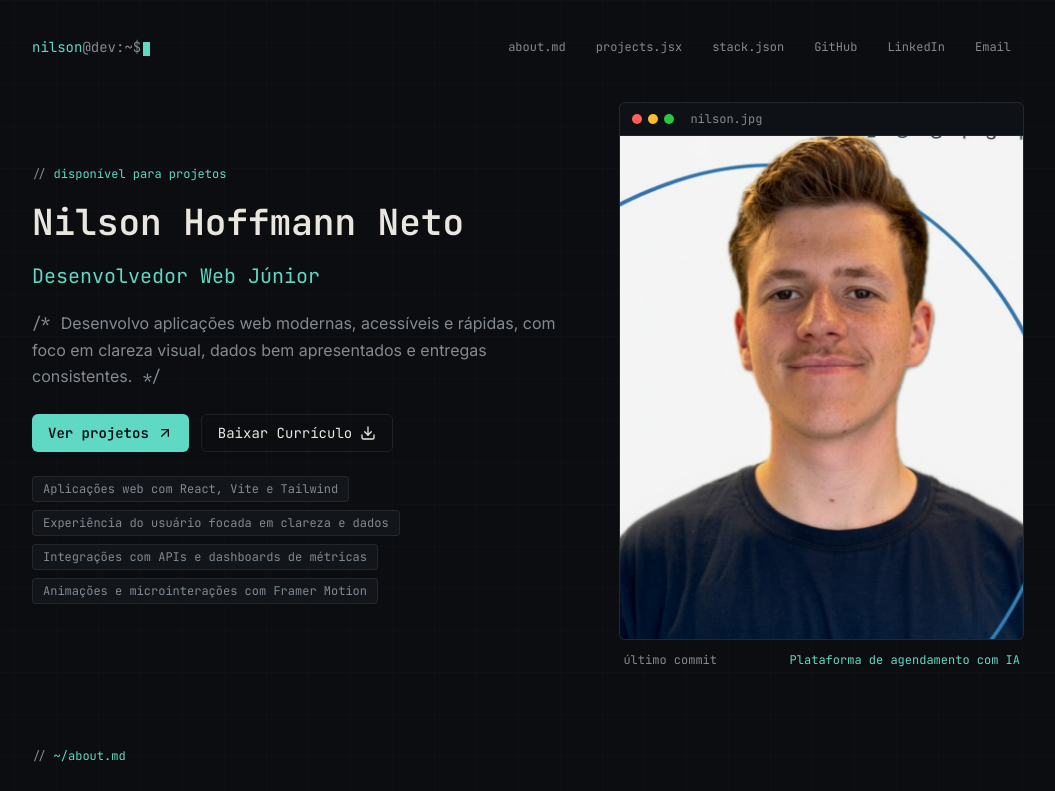
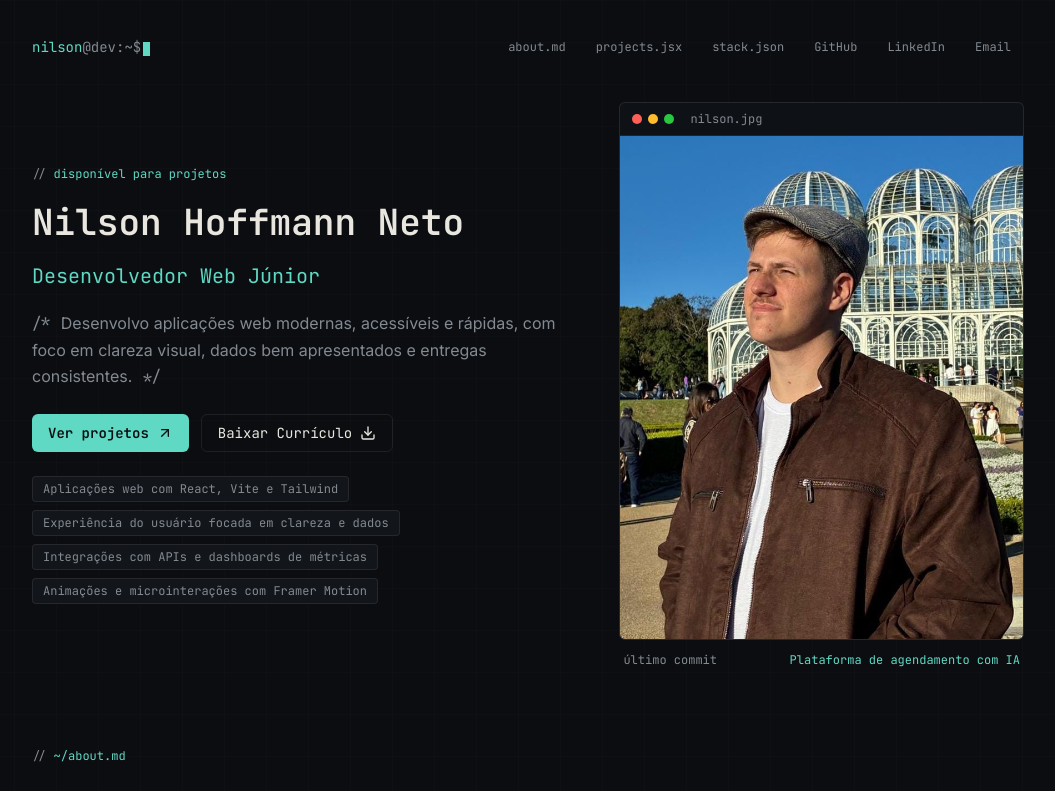
Before and after one commit to nilson216/portifolio, a React (Vite) app: page / in a window 1280 px wide. Shown: the top 791 px of the page, without its empty margins (112-1167 px from the left). Built offline with nearby package versions, Linux system fonts and the light colour scheme; the HTML template or start-up script is replaced by a standard one.

Commit message:
feat: adicionado nova foto

```diff
--- a/src/data.js
+++ b/src/data.js
@@ -5,7 +5,7 @@ export const hero = {
     'Desenvolvo aplicações web modernas, acessíveis e rápidas, com foco em clareza visual, dados bem apresentados e entregas consistentes.',
   ctaPrimary: 'Ver projetos',
   ctaSecondary: 'Baixar Currículo',
-  avatar: '/me.jpg', // coloque sua foto em public/me.jpg
+  avatar: '/me.jpeg', // coloque sua foto em public/me.jpeg
 };
 
 export const about = {
```
Also changed, not shown: public/me.jpeg (added), public/me.jpg (deleted).
